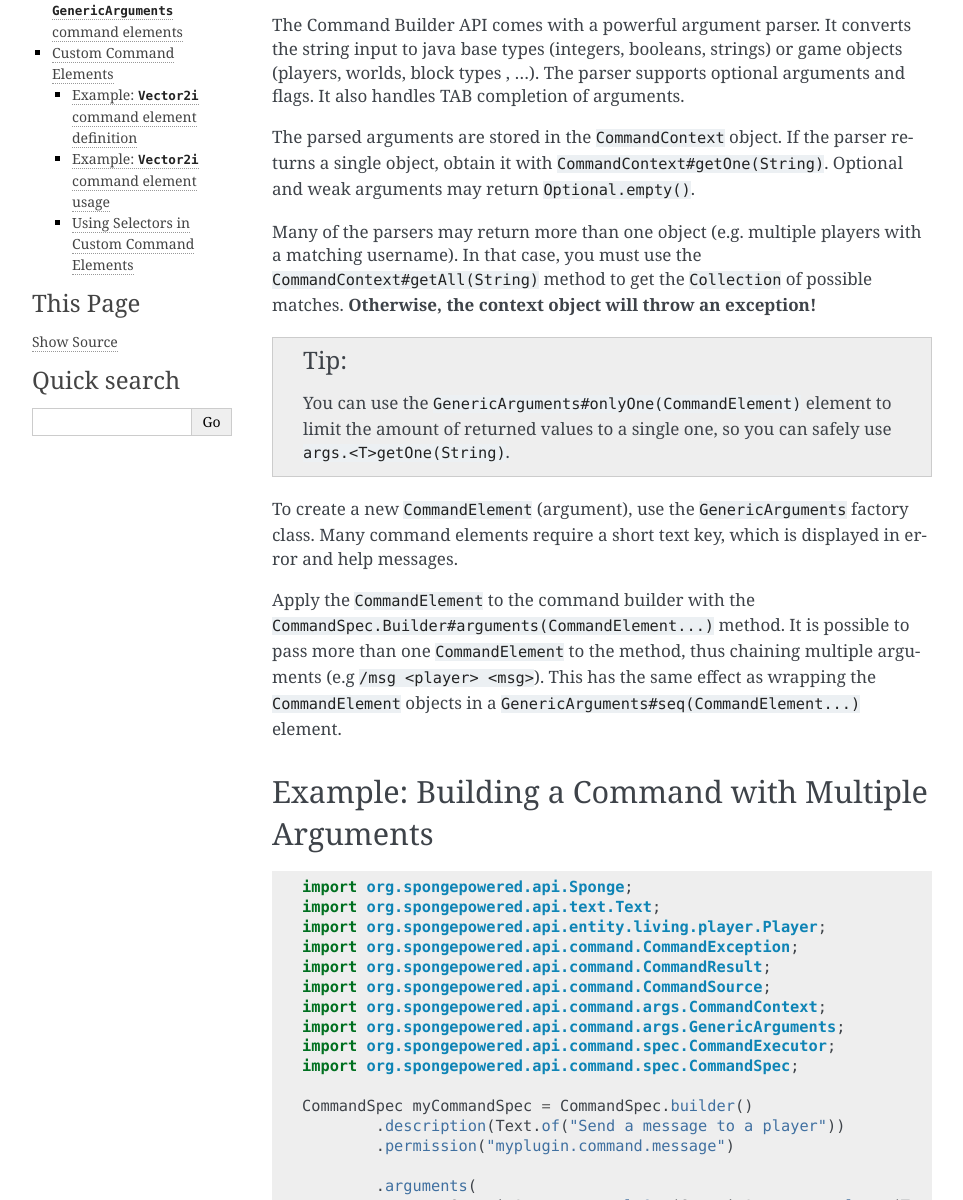
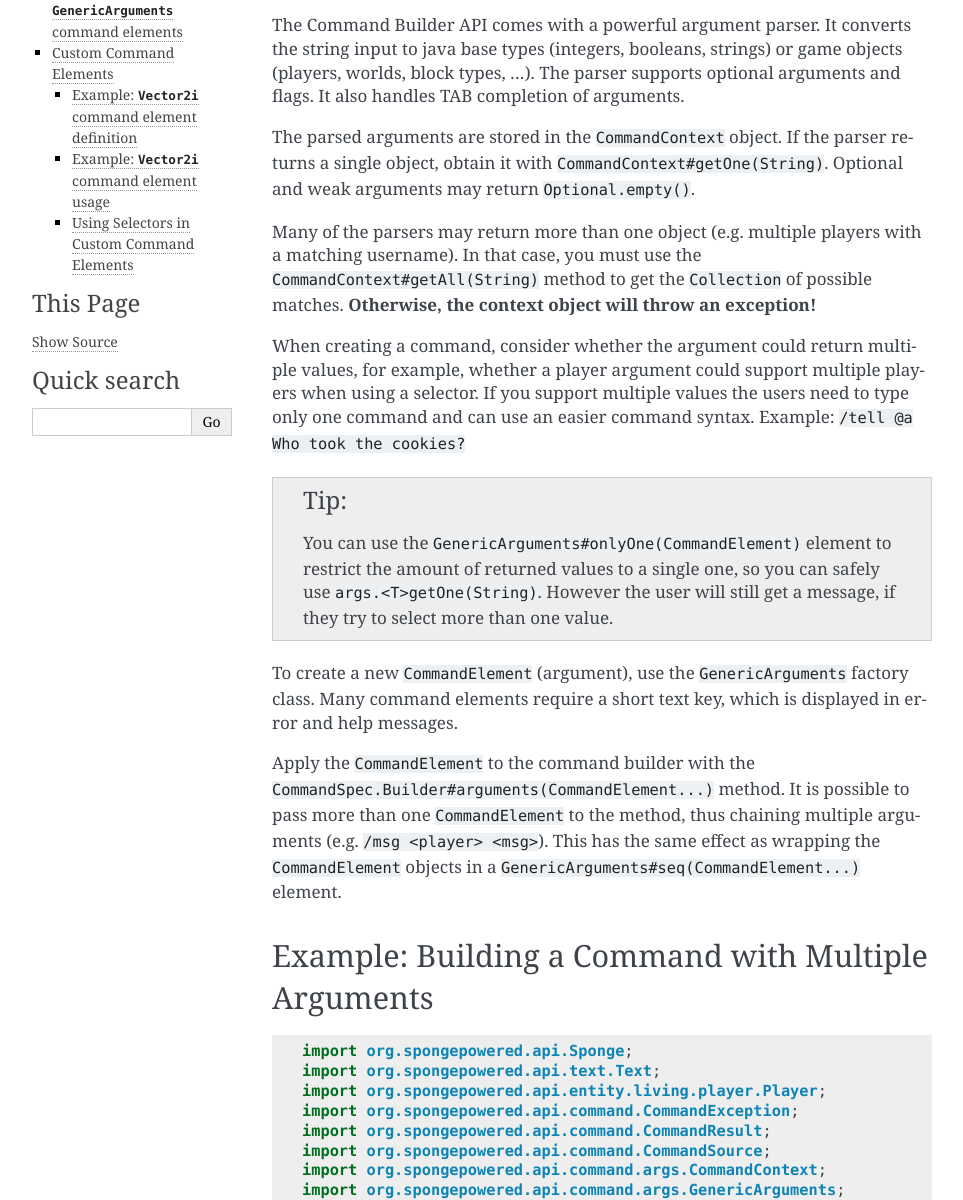
Before and after one commit to SpongePowered/SpongeDocs, a Sphinx documentation site: the page built from source/plugin/commands/arguments.rst, in a window 1280 px wide and 1400 px high, cut to the strip 200-1400 px from the top of the window. Shown: the whole strip, without its empty margins (148-1111 px from the left). Built offline with Sphinx 7.4.7, drawn with Linux system fonts in a browser that asks for light colours; pages that are not in the unit, such as notebooks, are missing from menus; cross-references to code outside the pages are shown as plain code; some of the changed text lies outside the part shown.

Commit message:
Document regex und selector support in CommandElements (#749)
* Add explicit warning that there is regex and selector support there.

Fixes #309

Use lambda for better readability

* Fix comments

* Fix typos

```diff
--- a/source/plugin/commands/arguments.rst
+++ b/source/plugin/commands/arguments.rst
@@ -17,7 +17,7 @@
     java.lang.String
 
 The Command Builder API comes with a powerful argument parser. It converts the string input to java base types
-(integers, booleans, strings) or game objects (players, worlds, block types , ...). The parser supports optional
+(integers, booleans, strings) or game objects (players, worlds, block types, ...). The parser supports optional
 arguments and flags. It also handles TAB completion of arguments.
 
 The parsed arguments are stored in the :javadoc:`CommandContext` object. If the parser returns a single object, obtain
@@ -27,17 +27,21 @@
 must use the :javadoc:`CommandContext#getAll(String)` method to get the ``Collection`` of possible matches.
 **Otherwise, the context object will throw an exception!**
 
+When creating a command, consider whether the argument could return multiple values, for example, whether a player
+argument could support multiple players when using a selector. If you support multiple values the users need to type
+only one command and can use an easier command syntax. Example: ``/tell @a Who took the cookies?``
+
 .. tip::
 
-   You can use the
-   :javadoc:`GenericArguments#onlyOne(CommandElement)` element to limit the amount of returned values to a single one,
-   so you can safely use ``args.<T>getOne(String)``.
+   You can use the :javadoc:`GenericArguments#onlyOne(CommandElement)` element to restrict the amount of returned values
+   to a single one, so you can safely use ``args.<T>getOne(String)``. However the user will still get a message, if they
+   try to select more than one value.
 
 To create a new :javadoc:`CommandElement` (argument), use the :javadoc:`GenericArguments` factory class. Many command
 elements require a short text key, which is displayed in error and help messages.
 
 Apply the ``CommandElement`` to the command builder with the :javadoc:`CommandSpec.Builder#arguments(CommandElement...)`
-method. It is possible to pass more than one ``CommandElement`` to the method, thus chaining multiple arguments (e.g
+method. It is possible to pass more than one ``CommandElement`` to the method, thus chaining multiple arguments (e.g.
 ``/msg <player> <msg>``). This has the same effect as wrapping the ``CommandElement`` objects in a
 :javadoc:`GenericArguments#seq(CommandElement...)` element.
 
@@ -166,6 +167,13 @@
 .. tip::
 
     See the Javadocs for :javadoc:`GenericArguments` for more information.
+
+.. warning::
+
+    Don't expect that a ``CommandElement``\s will only ever return a single value, a lot of them support multiple return
+    values; some might even support regular expressions or use a command selector. This is intentional as it makes
+    commands easier to use. Example: ``/tell @a BanditPlayer has the cookies!``. If you want to make sure to only get a
+    single value use ``GenericArguments#onlyOne(CommandElement)``.
 
 Custom Command Elements
 =======================
--- a/source/plugin/commands/index.rst
+++ b/source/plugin/commands/index.rst
@@ -1,6 +1,6 @@
-========
-Commands
-========
+===============
+Plugin Commands
+===============
 
 .. javadoc-import::
 	org.spongepowered.api.command.CommandCallable
```
Also changed, not shown: other parts of source/plugin/commands/arguments.rst (+5 -8 lines).
